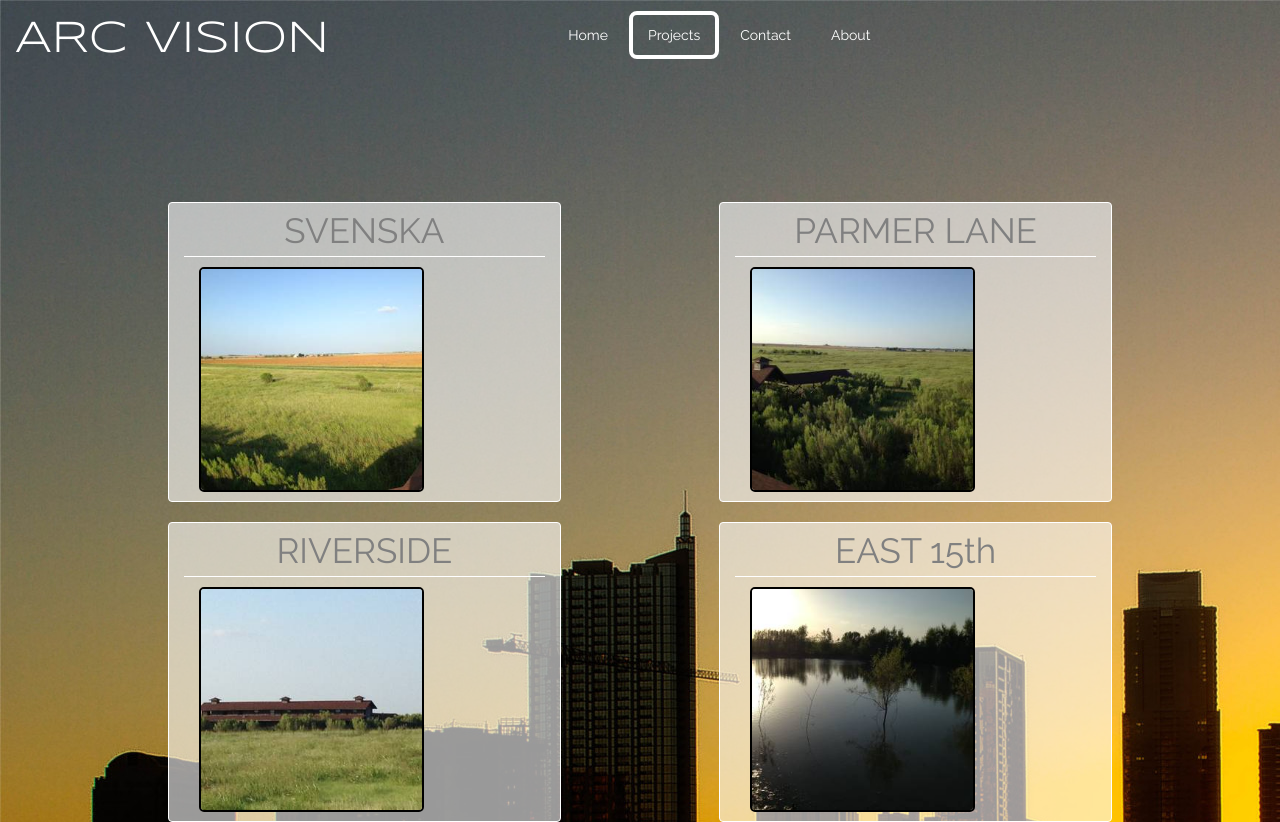
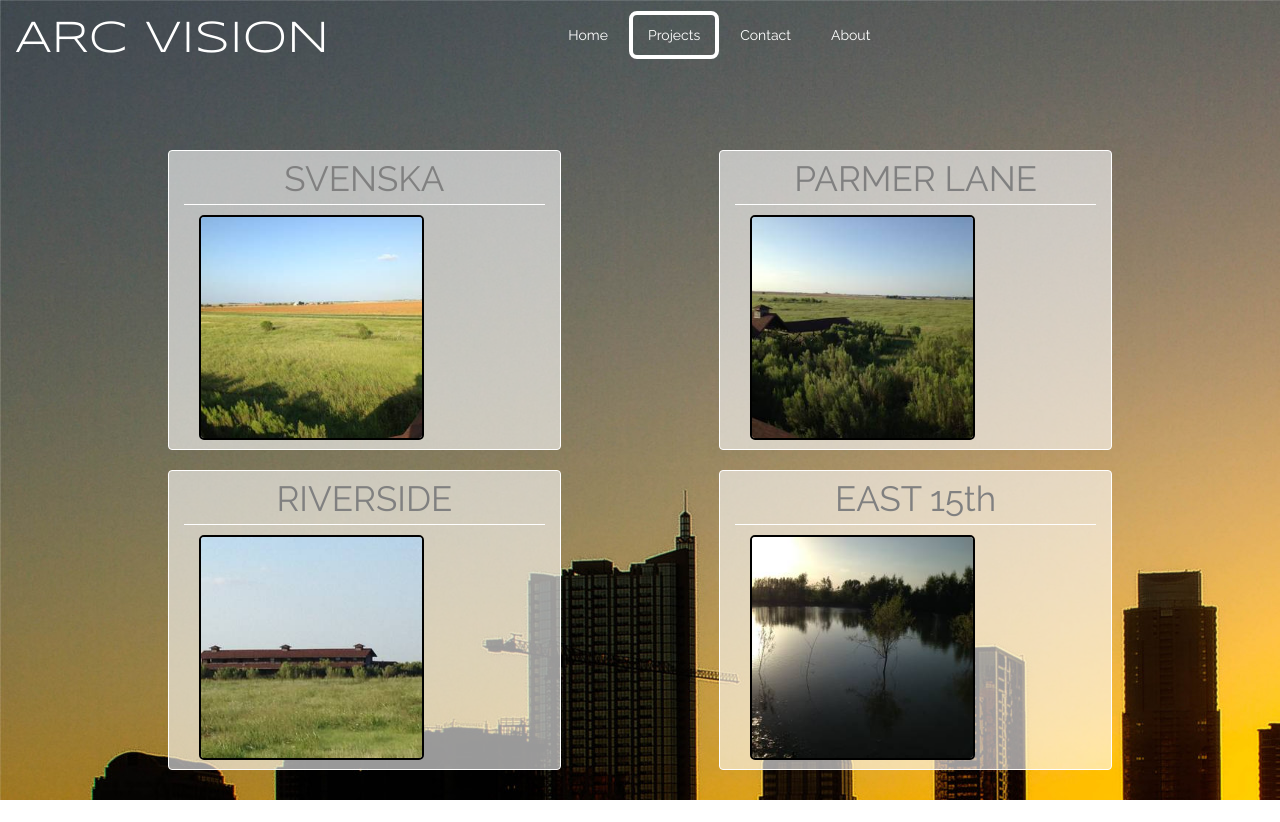
Before and after one commit to finetype/arc, a plain HTML site: page projects.html in a window 1280 px wide. After the commit the page ends 800 px from the top, so only its background shows below. Drawn offline with nearby package versions, Linux system fonts and the light colour scheme.

Commit message:
fixing placement errors of navbar

```diff
--- a/css/projects.css
+++ b/css/projects.css
@@ -18,7 +18,7 @@
 }
 
 .projects {
-  padding-top: 100px;
+  padding-top: 30px;
   /*border: 1px solid black;*/
 }
 
@@ -51,3 +51,7 @@ img {
   height: 225px;
   border-radius: 5px;
 }
+
+.nav-spacer {
+  height: 100px;
+}
--- a/projects.html
+++ b/projects.html
@@ -29,8 +29,11 @@
           <li><a class="leave" href="#">About</a></li>
         </ul>
       </div>
+      <div class="container">
 
-      <div class="container">
+        <div class="row nav-spacer">
+        </div>
+
         <div class="row">
           <div class="projects col-lg-10 col-lg-offset-1 col-md-12">
             <div class="enter project-box col-md-5 col-md-offset-0 col-xs-offset-2 col-xs-8">
```
